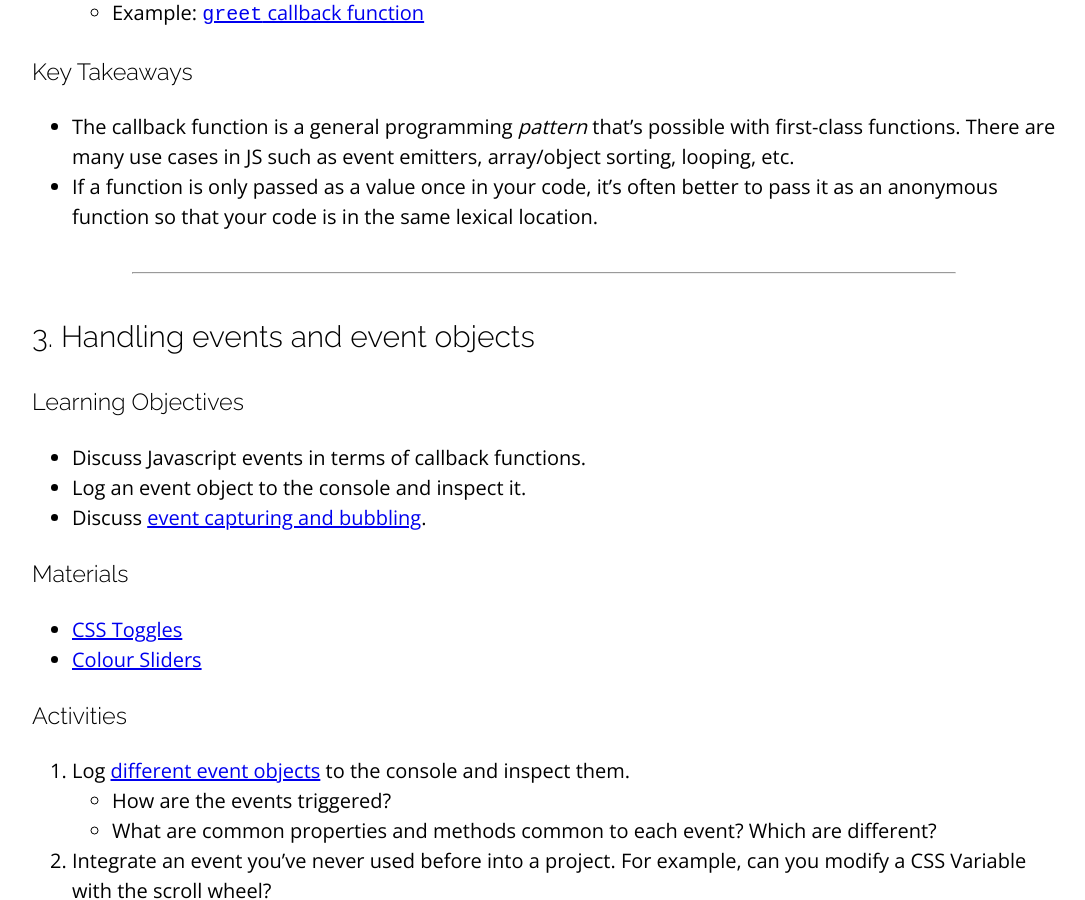
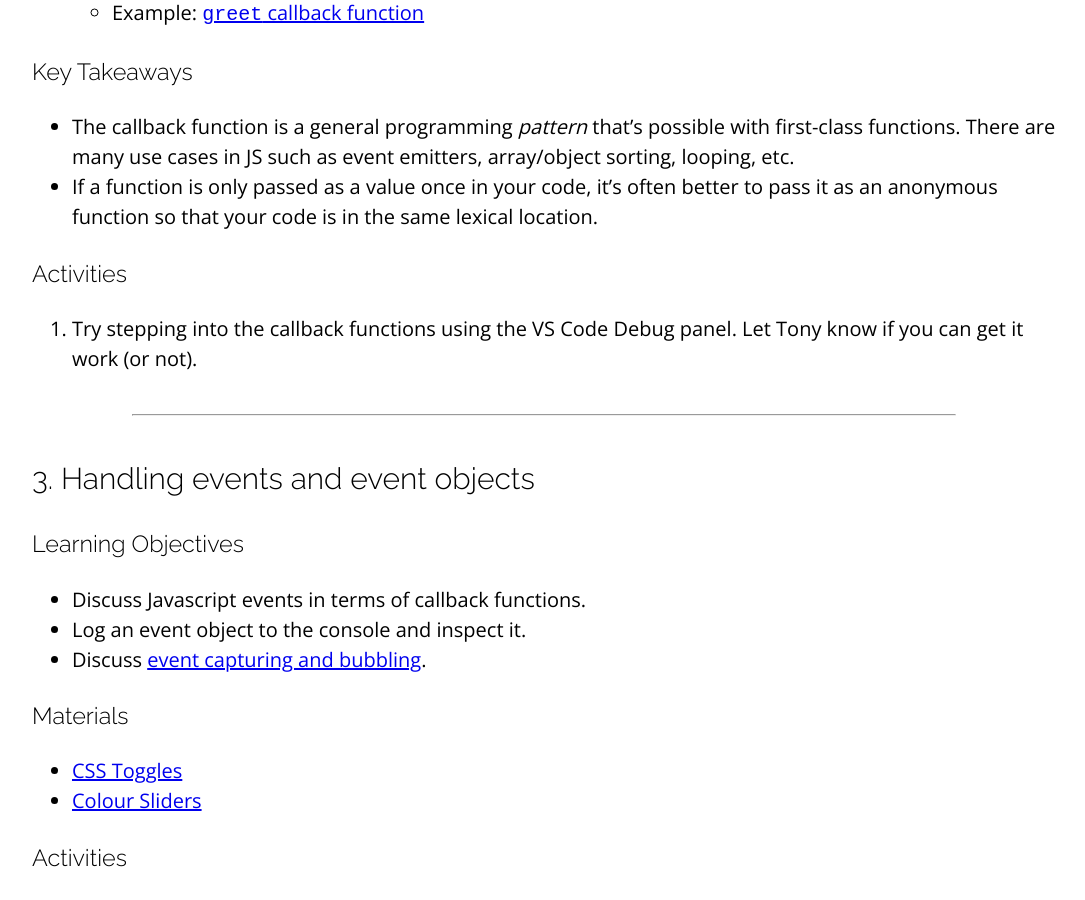
Before and after one commit to sait-wbdv/winter-2021, a Jekyll site: the page built from _posts/2021-02-24-events-callbacks.md, in a window 1280 px wide and 900 px high, scrolled down 2838 px. Shown: the whole window, without its empty margins (96-1181 px from the left). Built offline with Jekyll 4.4.1, drawn with Linux system fonts in a browser that asks for light colours; nearby versions of some CDN libraries.

Commit message:
added activity

```diff
--- a/_posts/2021-02-24-events-callbacks.md
+++ b/_posts/2021-02-24-events-callbacks.md
@@ -73,6 +73,9 @@ Anonymous Function
 - The callback function is a general programming _pattern_ that's possible with first-class functions. There are many use cases in JS such as event emitters, array/object sorting, looping, etc.
 - If a function is only passed as a value once in your code, it's often better to pass it as an anonymous function so that your code is in the same lexical location.
 
+### Activities
+1. Try stepping into the callback functions using the VS Code Debug panel. Let Tony know if you can get it work (or not).
+
 ---
 
 ## 3. Handling events and event objects
```
